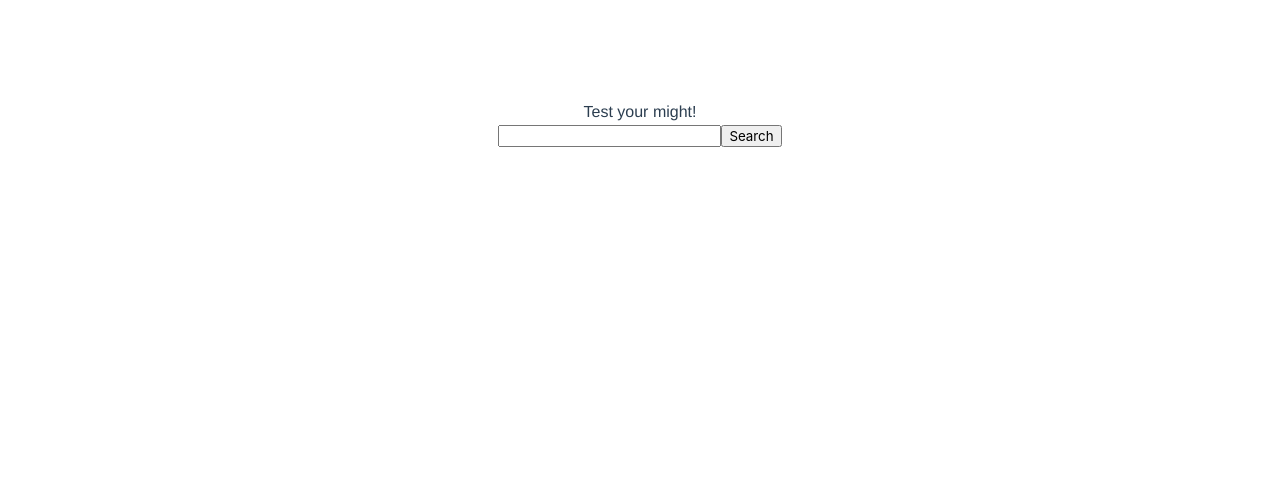
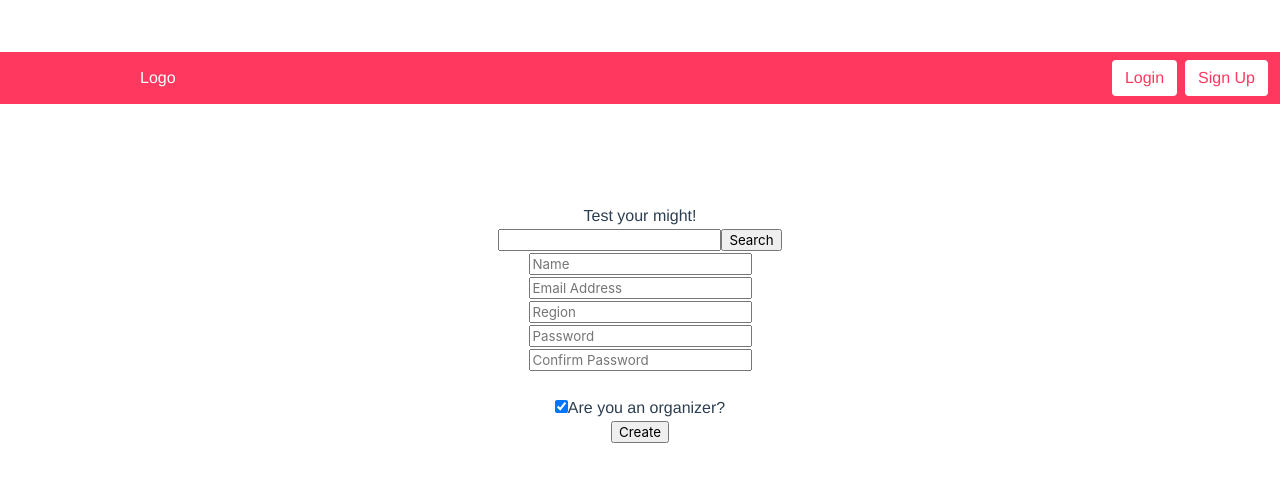
Before and after one commit to jls47/tfind_front, a Vue app: page /singlet/1 in a window 1280 px wide. Shown: the top 482 px of the page. Built offline with nearby package versions, Linux system fonts and the light colour scheme.

Commit message:
partial account creation

```diff
--- a/index.html
+++ b/index.html
@@ -6,7 +6,7 @@
     <meta name="viewport" content="width=device-width,initial-scale=1.0">
     <title>tFind</title>
   </head>
-  <body>
+  <body class="has-navbar-fixed-top">
     <div id="app"></div>
     <!-- built files will be auto injected -->
   </body>
--- a/src/components/HelloWorld.vue
+++ b/src/components/HelloWorld.vue
@@ -1,15 +1,36 @@
 <template>
+<div>
+  <nav class="navbar is-danger">
+    <div class="navbar-start">
+      <a class="navbar-item" href="https://www.jlukes.com/tfind">
+        Logo
+      </a>
+    </div>
+
+    <div class="navbar-end">
+      <div class="navbar-item">
+        <div class="buttons">
+          <a class="button is-danger is-inverted">Login</a>
+          <a class="button is-danger is-inverted">Sign Up</a>
+        </div>
+      </div>
+    </div>
+  </nav>
 
   <div class="hello">
 
     <h1>{{ msg }}</h1>
     <tourneys></tourneys>
+    <register></register>
   </div>
+
+</div>
 </template>
 
 <script>
 import { serverBus } from '../main';
 import Tournaments from '@/components/Tournaments';
+import register from '@/components/register';
 export default {
   name: 'HelloWorld',
   data () {
@@ -23,7 +44,8 @@ export default {
     });
   },
   components:{
-    tourneys: Tournaments
+    tourneys: Tournaments,
+    register: register
   }
 }
 </script>
@@ -32,6 +54,9 @@ export default {
 <style lang = "scss" scoped>
 .hello{
   margin-top: 100px;
+}
+.navbar-start{
+  margin-left: 10%;
 }
 h1, h2 {
   font-weight: normal;
--- /dev/null
+++ b/src/components/register.vue
@@ -0,0 +1,51 @@
+<template>
+  <div class="tournaments">
+  <form @submit.prevent="handleSubmit">
+    <label>
+      <input type="text" v-model="user.name" placeholder="Name"/><br>
+      <input type="text" v-model="user.email" placeholder="Email Address"/><br>
+      <input type="text" v-model="user.region" placeholder="Region"/><br>
+      <input type="password" v-model="user.password" placeholder="Password"/><br>
+      <input type="password" v-model="password2" placeholder="Confirm Password"/><br>
+      <p v-if="user.password != password2">Passwords do not match!</p><br>
+      <input type="checkbox" id="torg" value="true" v-model="user.torg"/>
+      <label for="torg">Are you an organizer?</label>
+    </label><br>
+    <button type="submit">Create</button>
+  </form>
+  </div>
+</template>
+
+<script>
+import axios from 'axios';
+import accounts from '@/services/accounts';
+export default {
+  name: 'register',
+  data () {
+    return {
+      user: {
+        name: '',
+        region: '',
+        torg: 'false',
+        password: ''
+      },
+      password2: ''
+    }
+  },
+  methods: {
+    handleSubmit(){
+      console.log(this.user);
+  	  if(this.user){
+        accounts.createAccount(this.user)
+      }
+    }
+  }
+
+}
+</script>
+
+<style lang="scss">
+	li{
+		list-style-type: none;
+	}
+</style>
--- a/src/services/accounts.js
+++ b/src/services/accounts.js
@@ -1 +1,20 @@
 import axios from 'axios'
+
+class accounts{
+
+  static createAccount (form) {
+    //return axios.post(`https://tfind-back.herokuapp.com/api/accounts`,form)
+    console.log(form);
+    return axios.post(`http://localhost:3000/api/users`,form)
+      .then(response => {
+        console.log(response);
+      })
+      .catch(e => {
+        console.log(e)
+      })
+  }
+
+
+}
+
+export default accounts;
```
Also changed, not shown: 7 other files (tests, documents, lock files or other folders).
